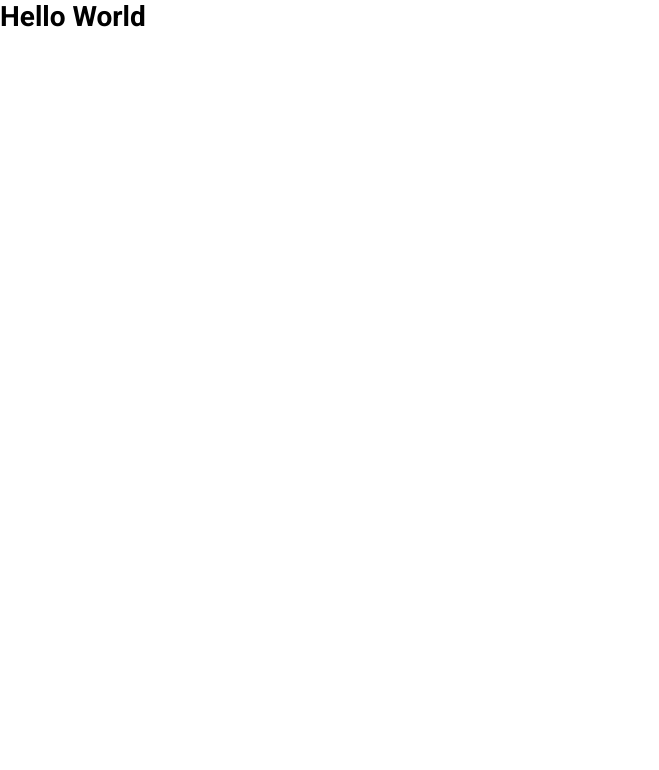
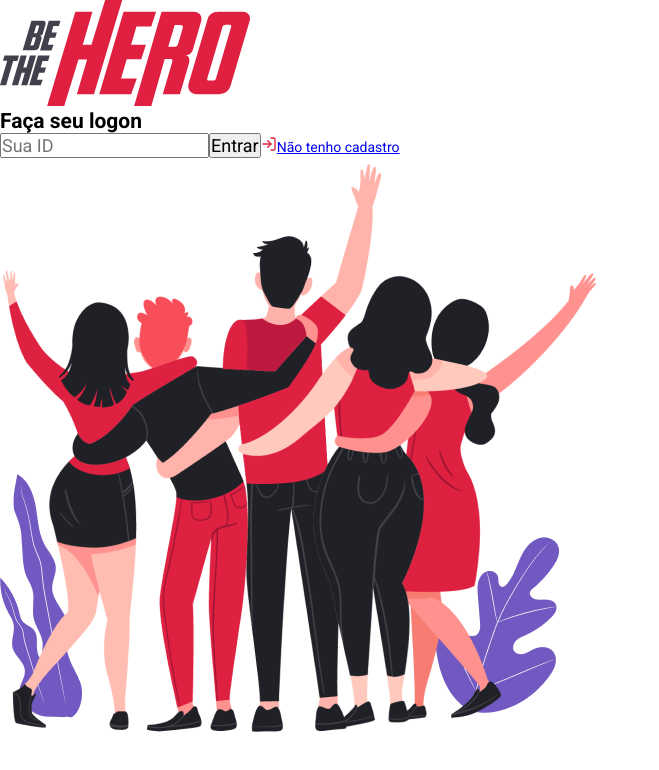
Before and after one commit to rubensbatista98/semana-omnistack-11, a React (Create React App) app in the folder frontend/: page / in a window 1280 px wide. Shown: the top 770 px of the page, without its empty margins (0-659 px from the left). Built offline with nearby package versions, Linux system fonts and the light colour scheme.

Commit message:
Criada a pagina de Logon

```diff
--- a/frontend/src/App.js
+++ b/frontend/src/App.js
@@ -1,9 +1,11 @@
 import React from "react";
+
+import Logon from "./pages/Logon";
 
 import "./global.css";
 
 function App() {
-  return <h1>Hello World</h1>;
+  return <Logon />;
 }
 
 export default App;
--- /dev/null
+++ b/frontend/src/pages/Logon/index.js
@@ -0,0 +1,31 @@
+import React from "react";
+import { FiLogIn } from "react-icons/fi";
+
+import logoImage from "../../assets/logo.svg";
+import heroesImage from "../../assets/heroes.png";
+
+const Logon = () => {
+  return (
+    <div className="logon-container">
+      <section className="form-section">
+        <img src={logoImage} alt="Be The Hero" />
+
+        <form>
+          <h1>Faça seu logon</h1>
+
+          <input type="text" name="" id="" placeholder="Sua ID" />
+          <button type="submit">Entrar</button>
+
+          <a href="/register">
+            <FiLogIn size="16" color="#e02041" />
+            Não tenho cadastro
+          </a>
+        </form>
+      </section>
+
+      <img src={heroesImage} alt="Heróis" />
+    </div>
+  );
+};
+
+export default Logon;
```
